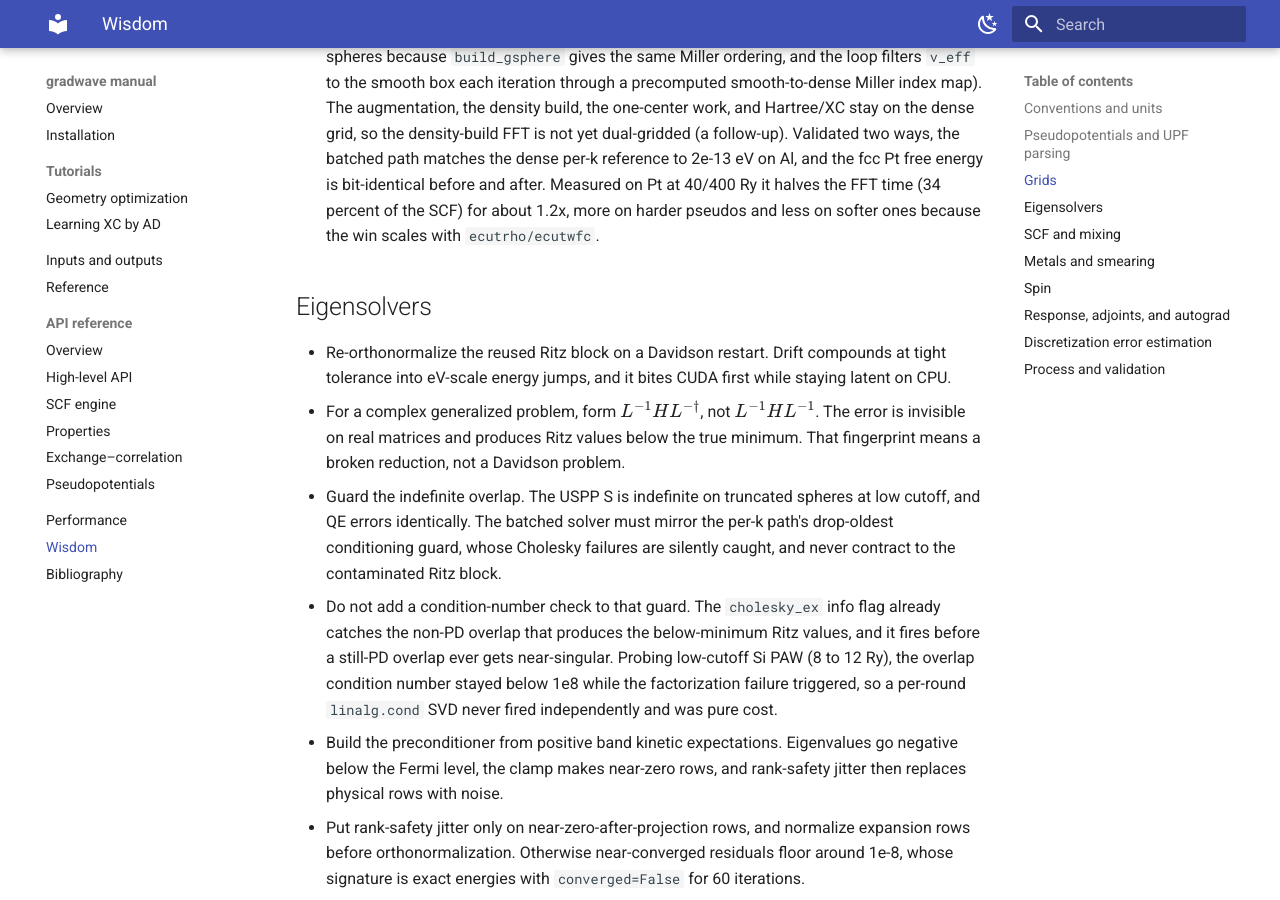
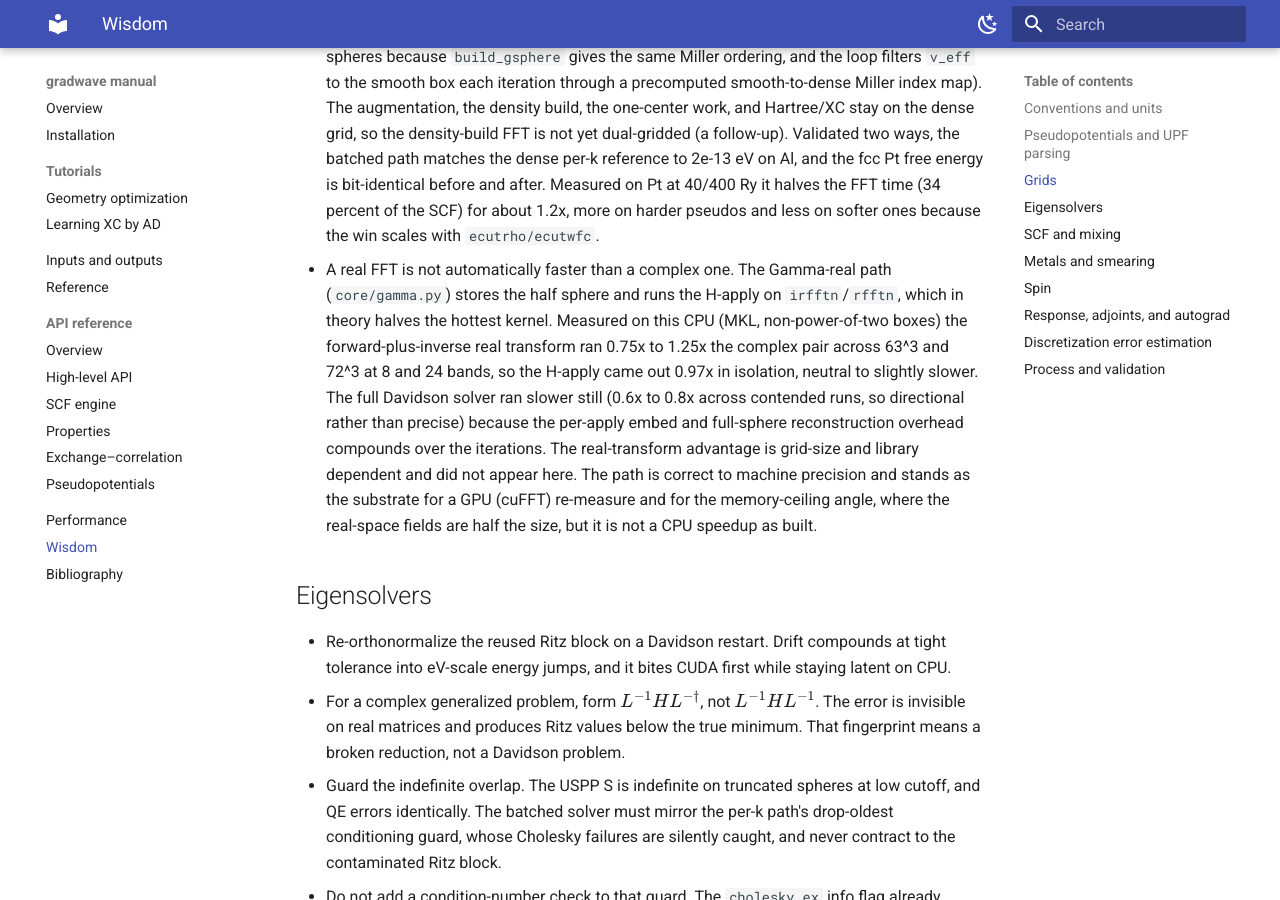
Before and after one commit to wladerer/gradwave, an MkDocs documentation site: the page built from docs/manual/wisdom.md, in a window 1280 px wide and 900 px high, scrolled down 2017 px. Built offline with MkDocs 1.6.1 and Material for MkDocs 9.7.7, drawn with Linux system fonts in a browser that asks for light colours.

Commit message:
docs: record the Gamma-real measured verdict
The real-FFT premise did not hold on this CPU. The forward-plus-inverse real
transform ran 0.75x to 1.25x the complex pair on non-power-of-two boxes, so the
Gamma H-apply came out 0.97x, neutral to slightly slower. Add the finding to
wisdom.md and rewrite the ideas.md entry to reflect that the foundation is
built and validated to machine precision, with the open work now being a GPU
re-measure, the SCF-loop wiring, and the memory-ceiling angle rather than the
core representation.

Co-Authored-By: Claude Opus 4.8 (1M context) <noreply@anthropic.com>

```diff
--- a/docs/manual/wisdom.md
+++ b/docs/manual/wisdom.md
@@ -83,6 +83,18 @@ defect, which the [Performance](performance.md) page works through in full.
   and after. Measured on Pt at 40/400 Ry it halves the FFT time (34 percent of the SCF)
   for about 1.2x, more on harder pseudos and less on softer ones because the win scales
   with `ecutrho/ecutwfc`.
+- A real FFT is not automatically faster than a complex one. The Gamma-real path
+  (`core/gamma.py`) stores the half sphere and runs the H-apply on `irfftn`/`rfftn`,
+  which in theory halves the hottest kernel. Measured on this CPU (MKL, non-power-of-two
+  boxes) the forward-plus-inverse real transform ran 0.75x to 1.25x the complex pair
+  across 63^3 and 72^3 at 8 and 24 bands, so the H-apply came out 0.97x in isolation,
+  neutral to slightly slower. The full Davidson solver ran slower still (0.6x to 0.8x
+  across contended runs, so directional rather than precise) because the per-apply embed
+  and full-sphere reconstruction overhead compounds over the iterations. The
+  real-transform advantage is grid-size and library dependent and did not appear here.
+  The path is correct to machine precision and stands as the substrate for a GPU (cuFFT)
+  re-measure and for the memory-ceiling angle, where the real-space fields are half the
+  size, but it is not a CPU speedup as built.
 
 ## Eigensolvers
 
```
Also changed, not shown: docs/ideas.md (+22 -23 lines).
